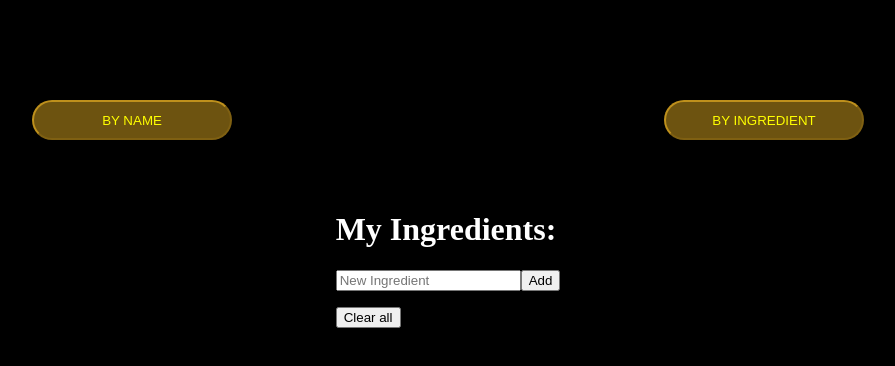
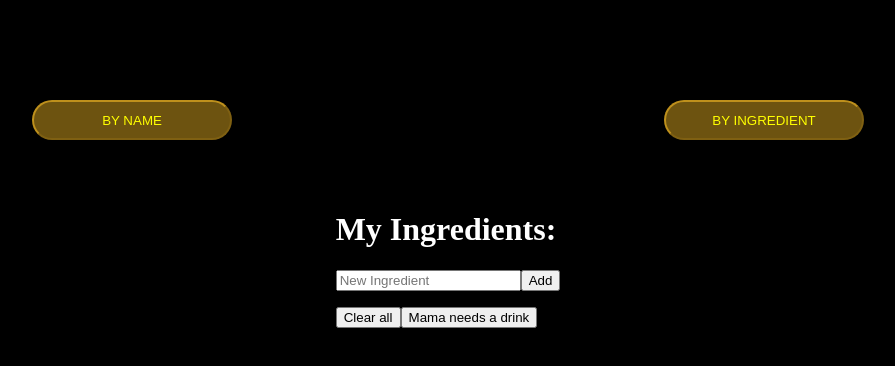
Before and after one commit to RaySandhu/bottoms-up, a Vue app in the folder BottomsUp/: page / in a window 1280 px wide. Both pictures are taken after a click on the button "BY INGREDIENT". Shown: the top 366 px of the page, without its empty margins (192-1087 px from the left). Built offline with nearby package versions, Linux system fonts and the light colour scheme.

Commit message:
Can retrieve input ingredients, can check if certain ingredient is present

```diff
--- a/BottomsUp/components/searchIngredient/IngredList.vue
+++ b/BottomsUp/components/searchIngredient/IngredList.vue
@@ -26,6 +26,7 @@
       <!-- buttons -->
       <div class="clearBtns">
         <button @click="clearAll">Clear all</button>
+        <button @click="searchByIngredient">Mama needs a drink</button>
       </div>
     </div>
   </div>
@@ -54,12 +55,13 @@ export default {
         this.newIngred = "";
       }
     },
-    clearSelected(){
-      for(let i = 0; i < this.ingredients.length; i++){
-        if(this.ingredients[i].selected){
-          this.ingredients.splice(i,1);
-        }
+    searchByIngredient(){
+      let myIngredients = []
+      for(let i = 0; i<this.ingredients.length; i++){
+        myIngredients.push(this.ingredients[i].title);
       }
+      console.log(myIngredients);
+      console.log(myIngredients.includes('water'));
     },
     clearAll(){
       this.ingredients.splice(0);
```
